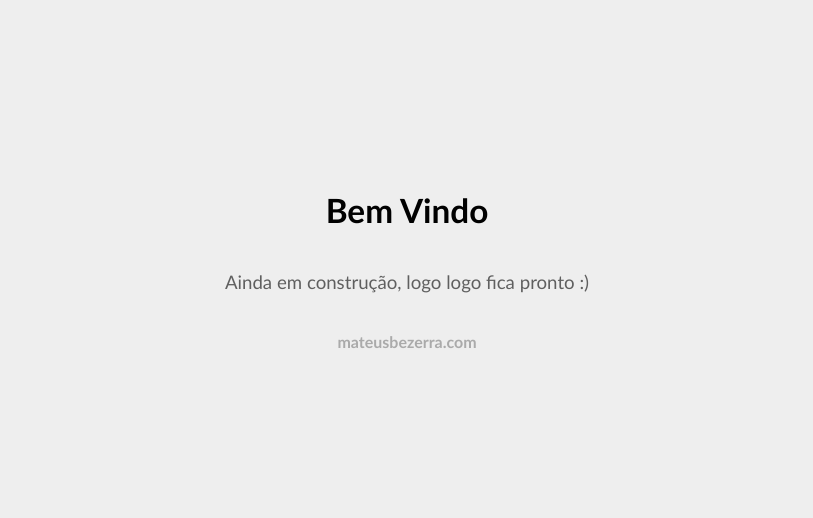
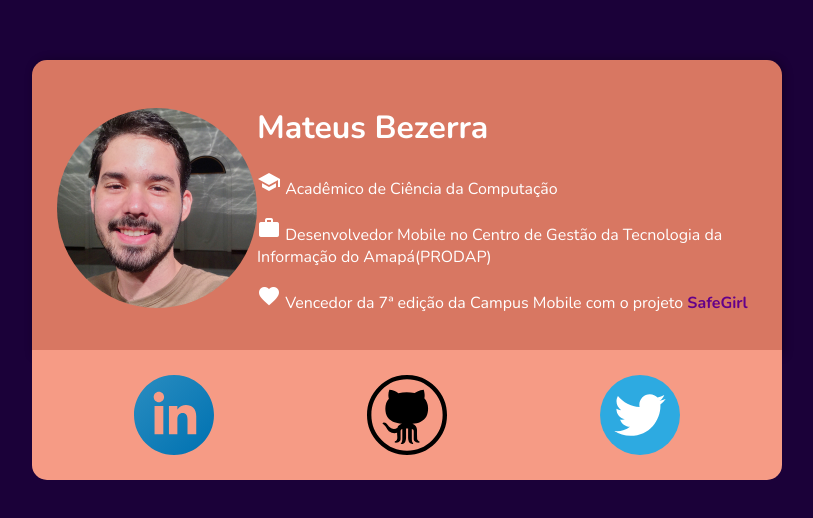
Before and after one commit to mateusbzerra/mateusbezerra, a plain HTML site: page index.html in a window 1280 px wide. Shown: the part 130-648 px from the top of the page, without its empty margins (233-1046 px from the left). Drawn offline with nearby package versions, Linux system fonts and the light colour scheme.

Commit message:
Landpage provisória

```diff
--- a/index.html
+++ b/index.html
@@ -4,44 +4,43 @@
     <meta charset="UTF-8">
     <meta name="viewport" content="width=device-width, initial-scale=1.0">
     <meta http-equiv="X-UA-Compatible" content="ie=edge">
+    <link href="https://fonts.googleapis.com/icon?family=Material+Icons" rel="stylesheet">
+    <meta name="viewport" content="initial-scale=1, maximum-scale=1">
+    <link rel="stylesheet" href="styles.css">
     <title>Mateus Bezerra</title>
-    <style>
-        body,
-        html {
-        padding: 0;
-        margin: 0;
-        height: 100%;
-        }
-        .welcome{
-            background-color:#eee;
-            height: 100%;
-            display:flex;
-            justify-content:center;
-            align-items:center;
-            flex-direction:column;
-        }
-        .welcome h1{
-            font-size:25pt;
-            font-family: 'Trebuchet MS', 'Lucida Sans Unicode', 'Lucida Grande', 'Lucida Sans', Arial, sans-serif;
-            color: #000;
-        }
-        .welcome p{
-            color: rgba(0,0,0,.6);
-            font-family: 'Trebuchet MS', 'Lucida Sans Unicode', 'Lucida Grande', 'Lucida Sans', Arial, sans-serif;
-            font-size:14pt;
-        }
-        .welcome h4{
-            font-family: 'Trebuchet MS', 'Lucida Sans Unicode', 'Lucida Grande', 'Lucida Sans', Arial, sans-serif;
-            color: #aaa;
-        }
-
-    </style>
 </head>
 <body>
     <div class="welcome">
-        <h1>Bem Vindo</h1>
-        <p>Ainda em construção, logo logo fica pronto :)</p>
-        <h4>mateusbezerra.com</h4>
+        <div class="card">
+            <img src="./assets/profile.jpg" alt="profile">
+            <div class="content">
+                <h1>Mateus Bezerra</h1>
+                <p>
+                <i class="material-icons">school</i>
+                 Acadêmico de Ciência da Computação
+                </p>
+                <p>
+                <i class="material-icons">work</i>
+                 Desenvolvedor Mobile no Centro de Gestão da Tecnologia da Informação do Amapá(PRODAP)
+                </p>
+                <p>
+                <i class="material-icons">favorite</i>
+                 Vencedor da 7ª edição da Campus Mobile com o projeto <a href="https://safegirl.com.br" target="_blanck">SafeGirl</a>
+                </p>
+
+            </div>
+        </div>
+        <div class="medias">
+            <a href="https://linkedin.com/in/mateusbzerra" target="_blank">
+                <img class="media-logo" src="./assets/linkedin.svg" alt="linkedin">
+            </a>
+            <a href="https://github.com/mateusbzerra" target="_blank">
+                <img class="media-logo" src="./assets/github.svg" alt="github">
+            </a>
+            <a href="https://twitter.com/mateusbzerra" target="_blank">
+                <img class="media-logo" src="./assets/twitter.svg" alt="twitter">
+            </a>
+        </div>
     </div>
 </body>
 </html>
--- /dev/null
+++ b/styles.css
@@ -0,0 +1,92 @@
+@import url('https://fonts.googleapis.com/css?family=Nunito:400,700&display=swap');
+body,
+html {
+  padding: 0;
+  margin: 0;
+  height: 100%;
+  box-sizing: border-box;
+  outline: 0;
+  font-family: 'Nunito', sans-serif;
+  color:#fff;
+}
+.welcome{
+  background-color:#1B0139;
+  height: 100%;
+  display:flex;
+  justify-content:center;
+  align-items:center;
+  flex-direction:column;
+}
+.card{
+  background: #D87762;
+  display: flex;
+  max-width:735px;
+  justify-content: space-between;
+  align-items: center;
+  flex-direction: row;
+  flex-wrap: wrap;
+  padding: 25px;
+  border-top-left-radius:15px;
+  border-top-right-radius:15px;
+  box-shadow: 2px 0px 10px rgba(0,0,0,.3);
+  margin-left:20px;
+  margin-right:20px;
+  margin-bottom: -5px;
+}
+.card img{
+  width:200px;
+  height:200px;
+  border-radius:50%;
+}
+.card > .content{
+  padding: 0px;
+  max-width: 500px;
+}
+
+.card > .content > p > a {
+  color: #64008a;
+  font-weight: 700;
+  text-decoration: none;
+}
+
+.medias{
+  max-width: 700px;
+  display: flex;
+  align-items: center;
+  justify-content: center;
+  background: #F69B85;
+  margin:0px 20px;
+  padding:25px;
+  border-bottom-left-radius:15px;
+  border-bottom-right-radius:15px;
+}
+.medias a{
+  display: flex;
+  width: 25vw;
+  align-items: center;
+  justify-content: center;
+  flex-direction: row;
+
+}
+
+.media-logo{
+  width:80px;
+  margin:0px;
+}
+
+@media only screen and (max-width:770px){
+
+  .medias{
+    width: calc(100% - 90px);
+  }
+  .card{
+    display: flex;
+    align-items:center;
+    justify-content: center;
+    font-size:15px;
+  }
+  .card img{
+    width:150px;
+    height:150px;
+  }
+}
```
Also changed, not shown: assets/github.svg (added), assets/linkedin.svg (added), assets/profile.jpg (added), assets/twitter.svg (added), 1 other file.
